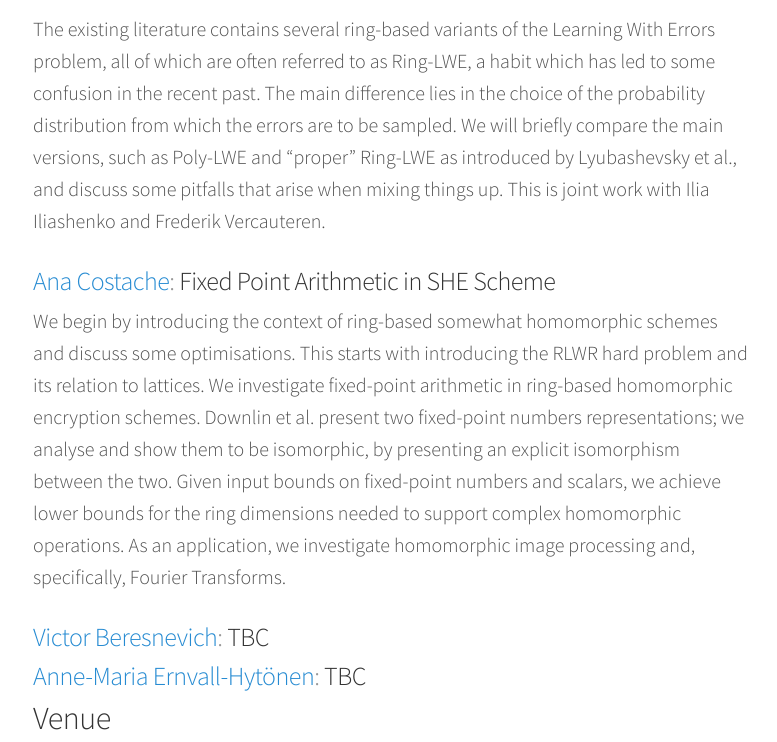
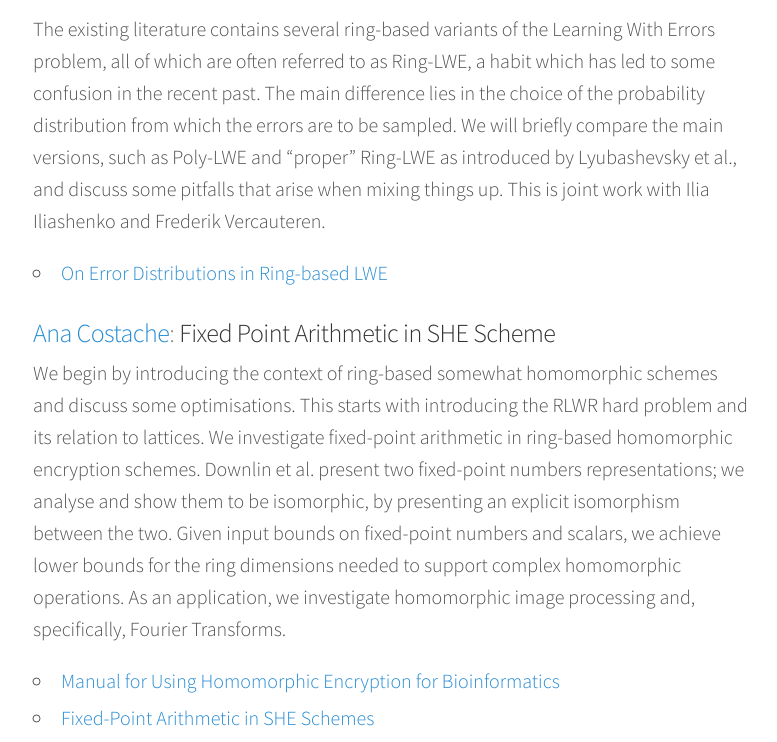
Before and after one commit to malb/discrete-subgroup, a Jekyll site: the page built from _posts/2017-01-18-lattice-meeting.md, in a window 1280 px wide and 900 px high, scrolled down 714 px, cut to the strip 0-742 px from the top of the window. Shown: the whole strip, without its empty margins (247-1024 px from the left). Built offline with Jekyll 4.4.1, drawn with Linux system fonts in a browser that asks for light colours; nearby versions of some CDN libraries.

Commit message:
literature addedd

```diff
--- a/_posts/2017-01-18-lattice-meeting.md
+++ b/_posts/2017-01-18-lattice-meeting.md
@@ -11,7 +11,9 @@ This meeting — on *18 January 2017* — is aimed at connecting the two communi
 
 ### <span>[Wouter Castryck](http://math.univ-lille1.fr/~castryck/):</span> Remarks on the error distributions in ring-based LWE###
 
-The existing literature contains several ring-based variants of the Learning With Errors problem, all of which are often referred to as Ring-LWE, a habit which has led to some confusion in the recent past. The main difference lies in the choice of the probability distribution from which the errors are to be sampled. We will briefly compare the main versions, such as Poly-LWE and "proper" Ring-LWE as introduced by Lyubashevsky et al., and discuss some pitfalls that arise when mixing things up. This is joint work with Ilia Iliashenko and Frederik Vercauteren.
+The existing literature contains several ring-based variants of the Learning With Errors problem, all of which are often referred to as Ring-LWE, a habit which has led to some confusion in the recent past. The main difference lies in the choice of the probability distribution from which the errors are to be sampled. We will briefly compare the main versions, such as Poly-LWE and “proper” Ring-LWE as introduced by Lyubashevsky et al., and discuss some pitfalls that arise when mixing things up. This is joint work with Ilia Iliashenko and Frederik Vercauteren.
+
+- [On Error Distributions in Ring-based LWE](https://eprint.iacr.org/2016/240)
 
 ### <span>[Ana Costache](http://www.bris.ac.uk/engineering/people/ana-costache/index.html):</span> Fixed Point Arithmetic in SHE Scheme ###
 
@@ -23,6 +25,9 @@ presenting an explicit isomorphism between the two. Given input bounds on fixed-
 scalars, we achieve lower bounds for the ring dimensions needed to support complex homomorphic
 operations. As an application, we investigate homomorphic image processing and, specifically,
 Fourier Transforms.
+
+- [Manual for Using Homomorphic Encryption for Bioinformatics](https://www.microsoft.com/en-us/research/wp-content/uploads/2015/11/ManualHE.pdf)
+- [Fixed-Point Arithmetic in SHE Schemes](https://eprint.iacr.org/2016/250.pdf)
 
 ### <span>[Victor Beresnevich](http://maths.york.ac.uk/www/vb8):</span> TBC ###
 
```
